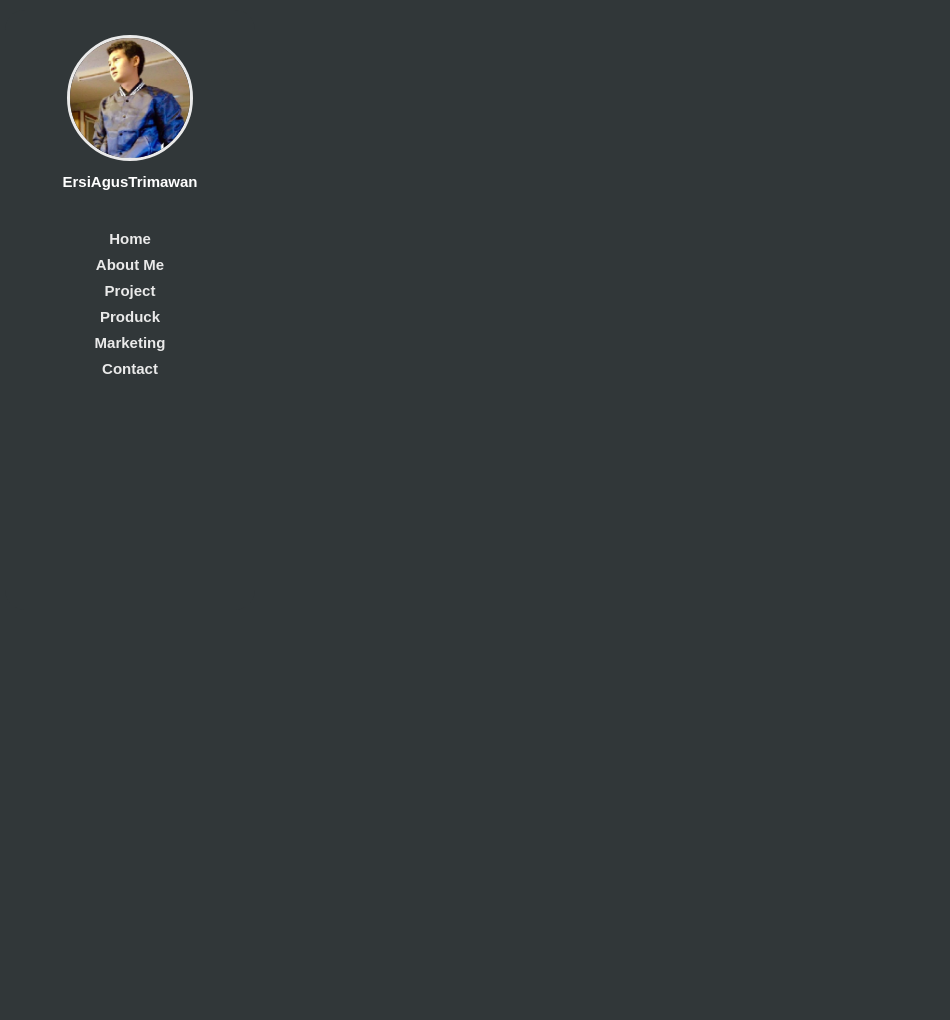
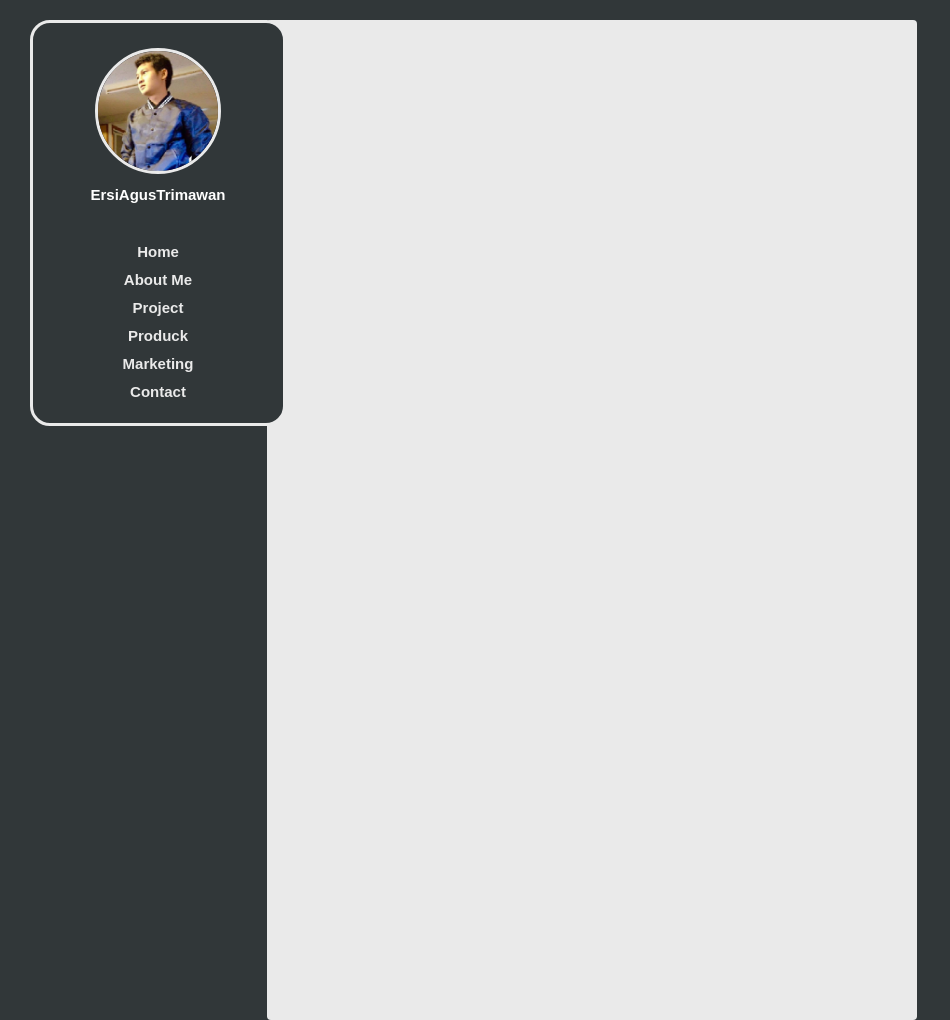
Before and after one commit to BharataStore/bharatastore.github.io, a plain HTML site: page index.html in a window 1280 px wide. Shown: the whole page, without its empty margins (0-950 px from the left). Before the commit the page ends 800 px from the top, so only its background shows below. Drawn offline with Linux system fonts and the light colour scheme.

Commit message:
menambah isi file style.css

```diff
--- a/index.html
+++ b/index.html
@@ -6,7 +6,7 @@
 	<link rel="stylesheet" type="text/css" href="style.css">
 </head>
 <body>
-	<div class="profil">
+	<div class="profil cf">
 		<img src="img/ERSI.jpg" alt="ERSI.jpg">
 		<h5>ErsiAgusTrimawan</h5>
 		<ul>
@@ -18,7 +18,6 @@
 			<li><a href="#">Contact</a></li>
 		</ul>
 	</div>
-	<div class="container">
-	</div>
+	<div class="container"></div>
 </body>
 </html>
--- a/style.css
+++ b/style.css
@@ -1,17 +1,19 @@
 body {
-	width: 800px;
+	width: 1000px;
 	margin:auto;
 	background-color: #313739;
 	font-family: sans-serif;
-	margin-left: 5px;
+	margin-left: 30px;
 	margin-top: 10px;
 }
 .profil {
 	width: 250px;
-	height: 600px;
+	height: 400px;
 	text-align: center;
 	background-color: #313739;
 	border-radius: 20px ;
+	float: left;
+	border: 3px solid #eaeaea;
 }
 .profil img {
 	width: 120px;
@@ -37,7 +39,7 @@ ul {
 	list-style-type: none;
  }
  li {
- margin-top: 8px;
+ margin-top: 10px;
   }
  li a {
  	text-decoration: none;
@@ -47,3 +49,21 @@ ul {
  	font-size: 15px;
  	color: #eaeaea;
  }
+ .container {
+ 	width: 650px;
+ 	background-color: #eaeaea;
+ 	height: 1000px;
+ 	border-radius: 4px ;
+ 	margin-top: 20px;
+ 	margin-left: 237px;
+ }
+
+ .cf:before,
+ .cf:after {
+ 	content: " ";
+ 	display: table;
+
+ }
+ .cf:after {
+ 	clear: both;
+ }
```
